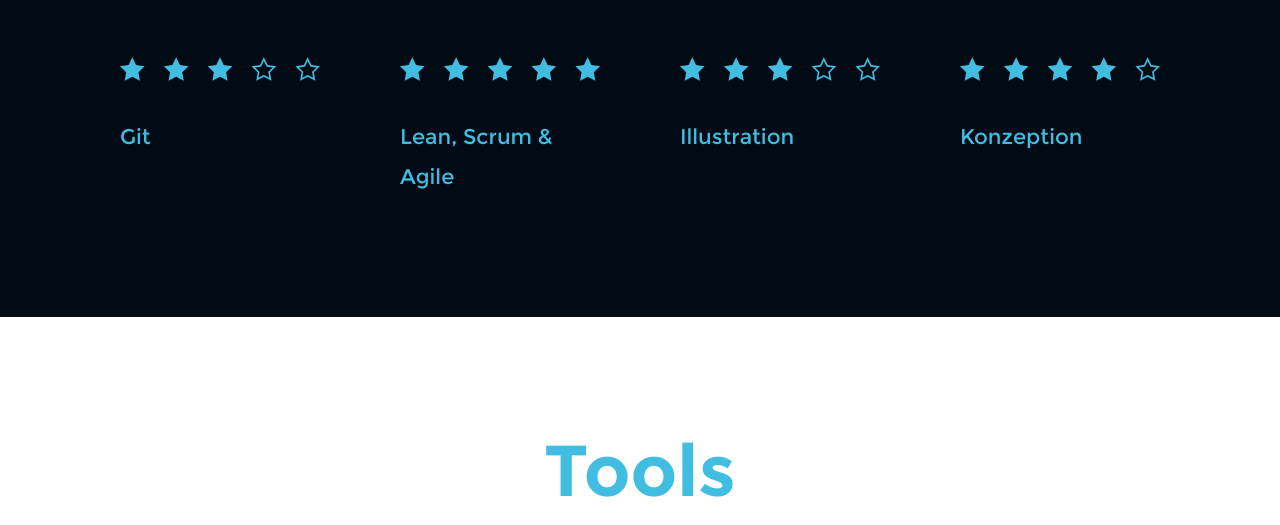
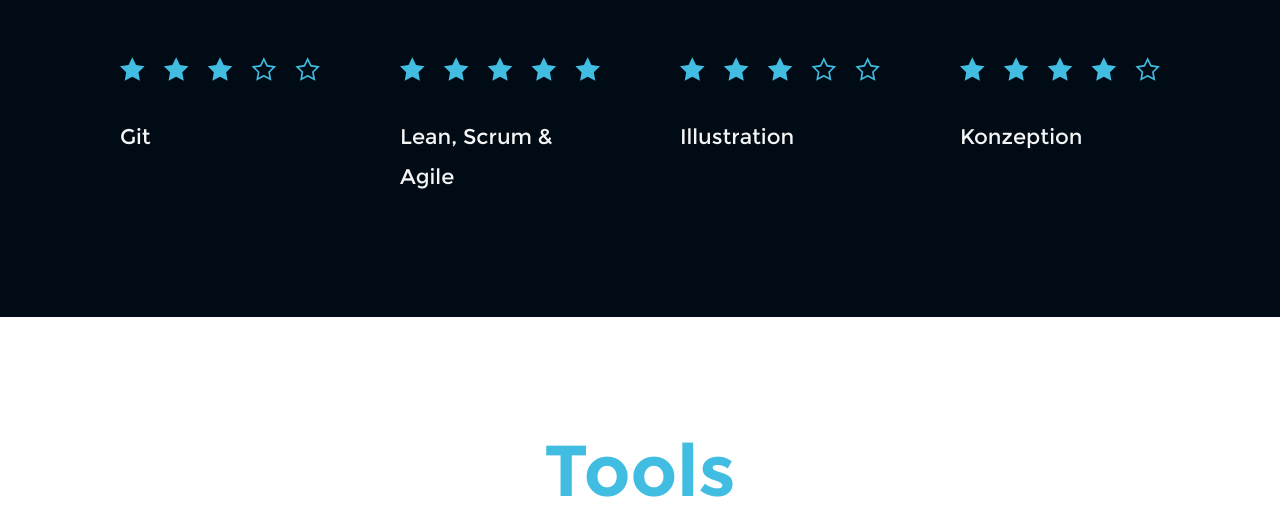
Before and after one commit to vividaecher/viviroofs, a website: page index.html in a window 1280 px wide. Shown: the part 2114-2639 px from the top of the page. Drawn offline with Linux system fonts and the light colour scheme.

Commit message:
changes color

```diff
--- a/scss/main.scss
+++ b/scss/main.scss
@@ -234,7 +234,7 @@
     color: $dark-white;
 
     .skills p, .icons p {
-      color: $secondary-color;
+      color: $dark-white;
     }
   }
 
```
Also changed, not shown: css/main.css, 1 other file.
